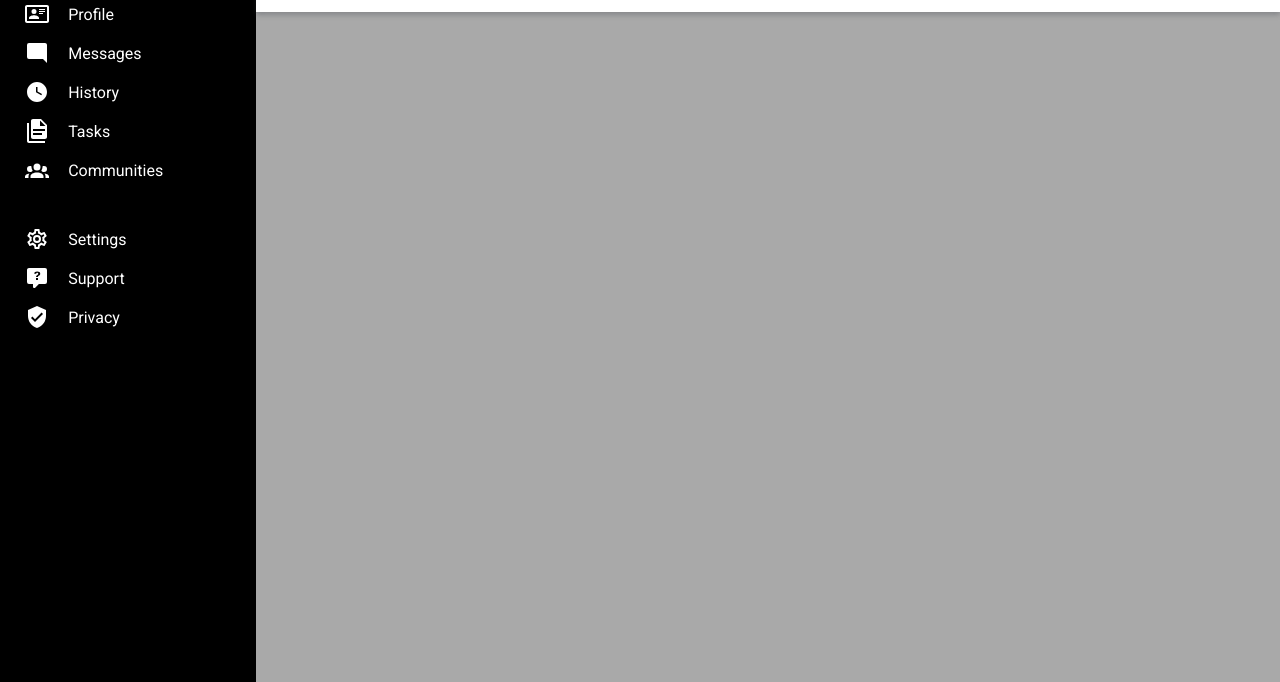
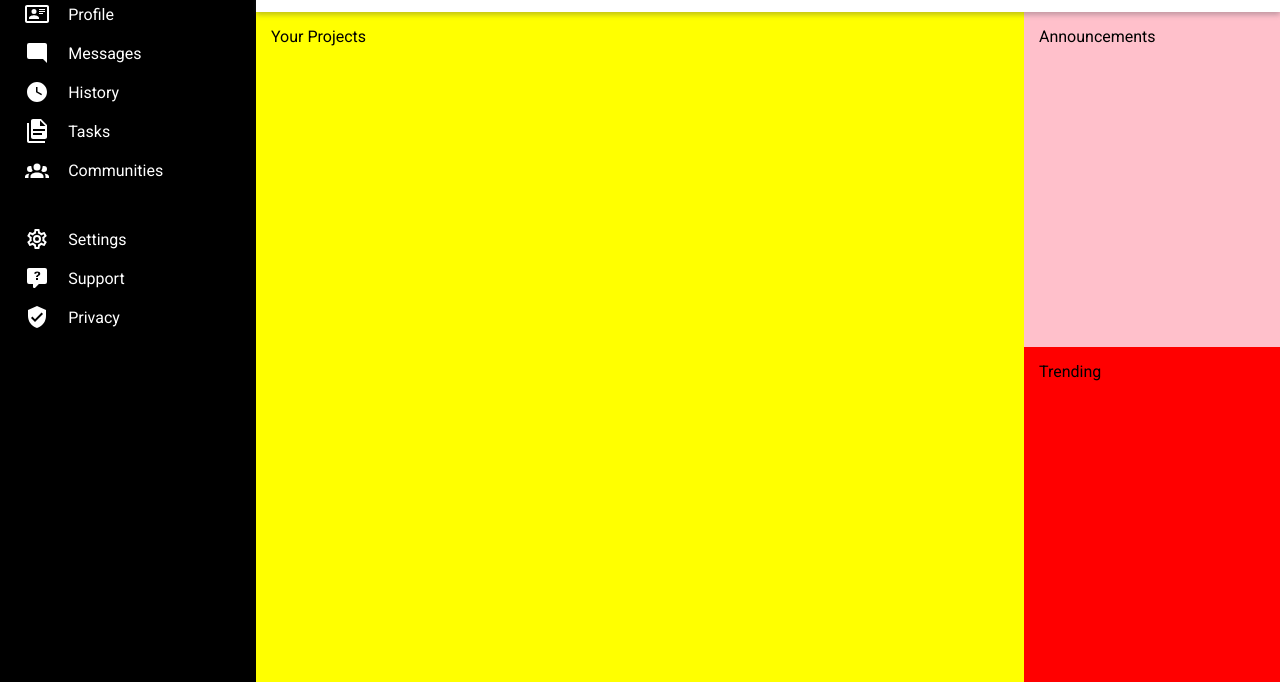
Before and after one commit to helloxmoto11/admin-dashboard, a plain HTML site: page index.html in a window 1280 px wide. Shown: the part 118-800 px from the top of the page. Drawn offline with Linux system fonts and the light colour scheme.

```diff
--- a/index.html
+++ b/index.html
@@ -114,6 +114,20 @@
     </div>
 </div>
 <div class="main-content">
+    <div class="left">
+        <p>Your Projects</p>
+        <div class="card-container">
+
+        </div>
+    </div>
+    <div class="right">
+        <div class="announcements">
+            Announcements
+        </div>
+        <div class="trending">
+            Trending
+        </div>
+    </div>
 
 </div>
 </body>
--- a/style.css
+++ b/style.css
@@ -132,7 +132,33 @@ button {
 }
 
 .main-content {
-    background-color: darkgray;
+    background-color: lightgray;
     grid-column: 2 / 3;
     grid-row: 2 / 3;
+    display: grid;
+    grid-template-columns: 3fr 1fr;
+    grid-template-rows: 1fr 1fr;
 }
+
+.left {
+    background-color: yellow;
+    grid-column: 1 / 2;
+    grid-row: 1 / 3;
+    padding: 15px;
+}
+
+.right {
+    grid-column: 2/3;
+    grid-row: 1/3;
+    display: grid;
+}
+
+.announcements {
+    background-color: pink;
+    padding: 15px;
+}
+
+.trending {
+    background-color: red;
+    padding: 15px;
+}
```
